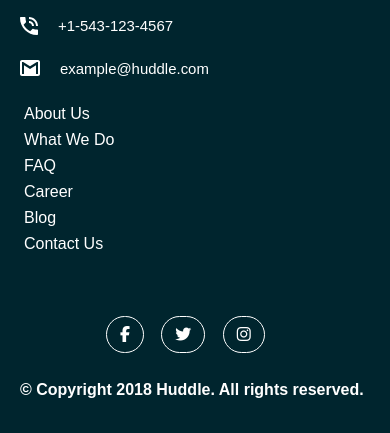
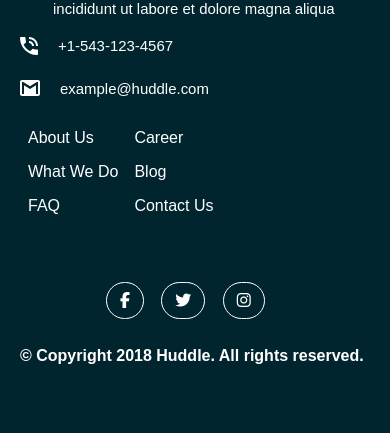
Before and after one commit to abdelrahman390/landing-pagemaster, a plain HTML site: page index.html in a window 390 px wide. Shown: the part 2677-3110 px from the top of the page. Drawn offline with Linux system fonts and the light colour scheme.

Commit message:
Update main.css

```diff
--- a/main.css
+++ b/main.css
@@ -398,6 +398,7 @@ width: 400px;
     .footer .container{
         align-items: flex-start;
         flex-direction: column;
+        padding-top: 20px;
     }
 
     .footer .container .box1{
@@ -410,10 +411,12 @@ width: 400px;
         flex-direction: column;
         justify-content: center;
         padding-bottom: 60px;
+        flex-direction: unset;
+        justify-content: flex-start;
     }
 
     .footer .container .box2 a{
-        padding: 4px;
+        padding: 8px;
     }
 
     .footer .container .box3{
@@ -425,9 +428,4 @@ width: 400px;
         padding-bottom: 30px;
     }
     /* footer end */
-
-
-
-
-
 }
```
